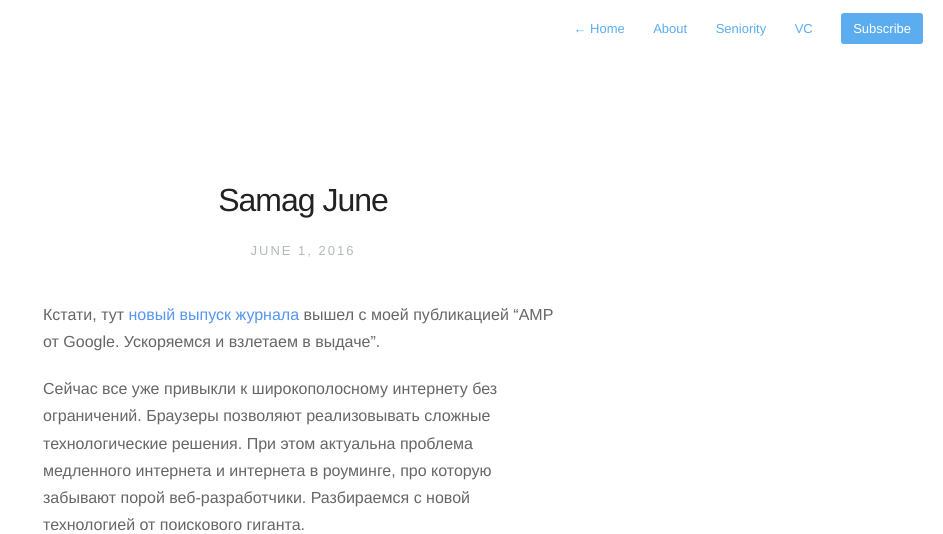
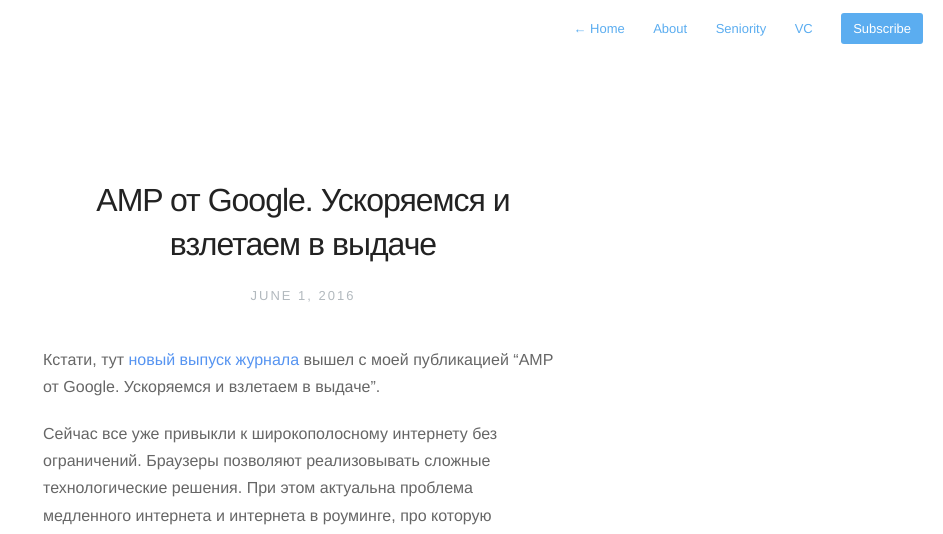
Before and after one commit to frontdevops/alexmayorov.github.io, a Jekyll site: the page built from _posts/2016-06-01-samag-june.md, in a window 1280 px wide. Shown: the top 534 px of the page, without its empty margins (337-1280 px from the left). Built offline with Jekyll 4.4.1, drawn with Linux system fonts in a browser that asks for light colours; nearby versions of some CDN libraries; Markdown is read by kramdown in place of the engine named in the settings; comment, search, counter and statistics services are not loaded.

Commit message:
Update 2016-06-01-samag-june.md

```diff
--- a/_posts/2016-06-01-samag-june.md
+++ b/_posts/2016-06-01-samag-june.md
@@ -1,6 +1,6 @@
 ---
-Title: AMP от Google. Ускоряемся и взлетаем в выдаче
-Description: Статья про новую web технологию от Google
+title: AMP от Google. Ускоряемся и взлетаем в выдаче
+description: Статья про новую web технологию от Google
 ---
 
 Кстати, тут [новый выпуск журнала](http://samag.ru/archive/more/163) вышел с моей публикацией "AMP от Google.
```
